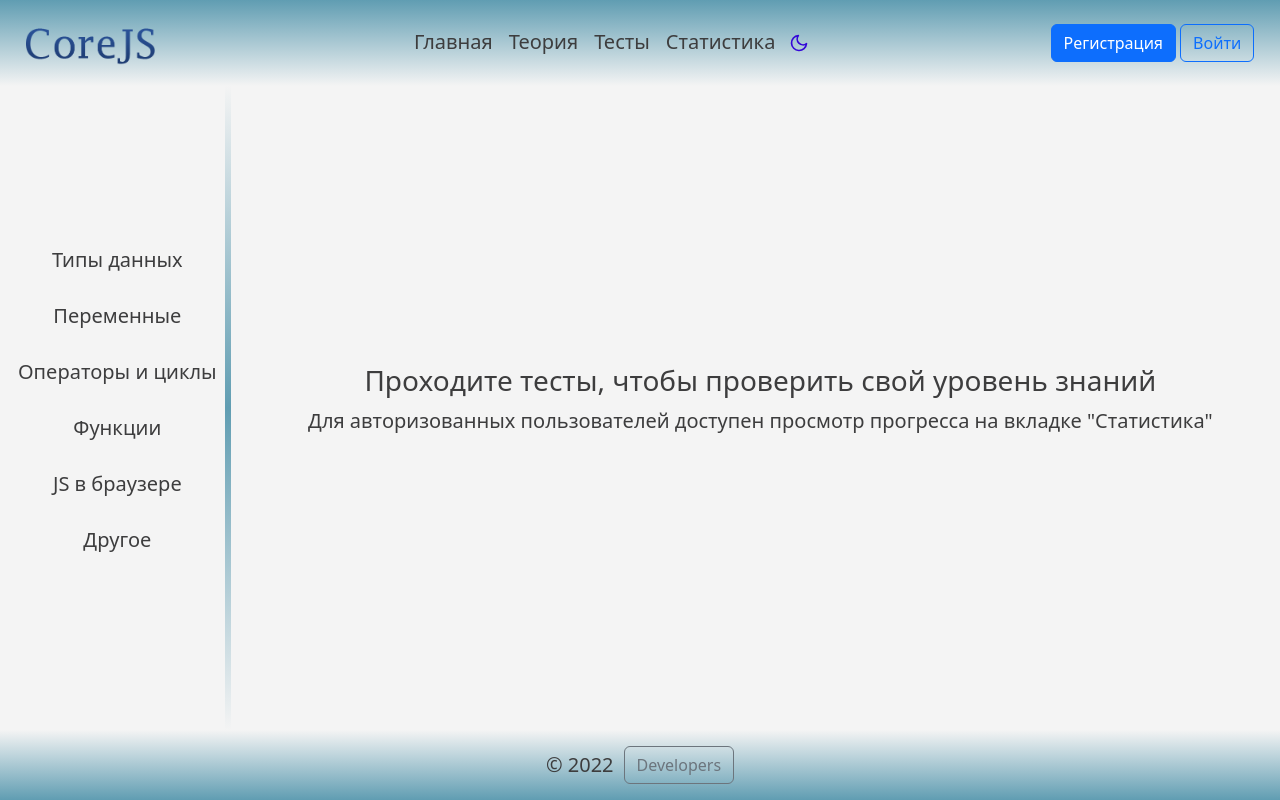
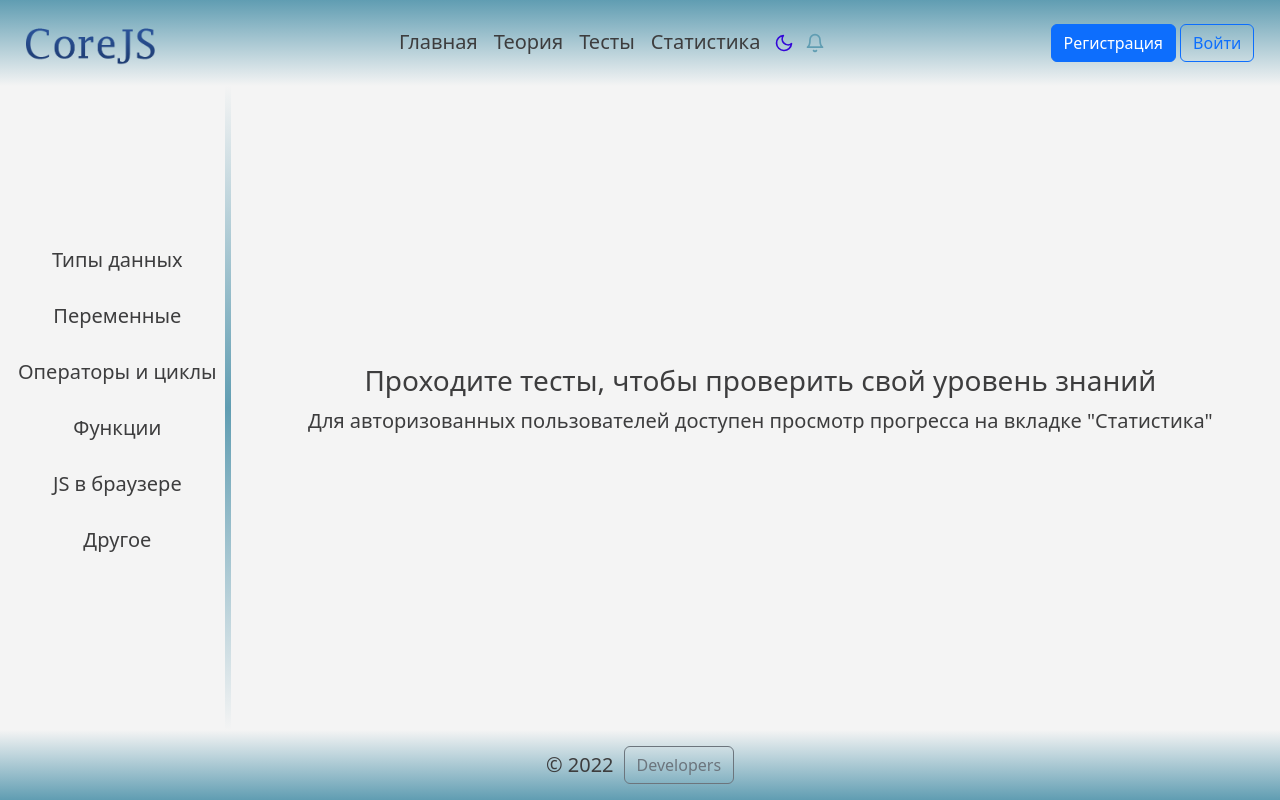
Before and after one commit to Pixel-King/CoreJS, a React (Create React App) app in the folder corejs-dev/: page /tests in a window 1280 px wide. Built offline with nearby package versions, Linux system fonts and the light colour scheme.

Commit message:
feat:add on/off sound, answer.tsx into FC

```diff
--- a/corejs-dev/src/App.css
+++ b/corejs-dev/src/App.css
@@ -132,3 +132,9 @@ code {
 input{
   border-radius: 6px;
 }
+
+.soundIcon {
+  display: flex;
+  color: var(--button-default);
+  padding: 0 5px;
+}
--- a/corejs-dev/src/App.tsx
+++ b/corejs-dev/src/App.tsx
@@ -19,6 +19,7 @@ import { initAuth, selectAuth } from './components/Autorisation/SignInForm/authS
 import User from './components/User/User';
 import Profile from './components/Profile/Profile';
 import { setState } from './components/User/userSlice';
+import ToggleSound from './components/Sound/ToggleSound';
 
 const App: React.FC = () => {
   const auth = useAppSelector(selectAuth);
@@ -70,6 +71,7 @@ const App: React.FC = () => {
               <Link to="/tests" className='nav-link'>Тесты</Link>
               <Link to='/statistics' className='nav-link'>Статистика</Link>
               <Toggle />
+              <ToggleSound />
             </Nav>
             { auth ?
             <User/> :
--- a/corejs-dev/src/app/store.ts
+++ b/corejs-dev/src/app/store.ts
@@ -1,11 +1,12 @@
 import { configureStore } from '@reduxjs/toolkit';
 import authReducer from '../components/Autorisation/SignInForm/authSlice';
 import usersReducer from '../components/User/userSlice';
-
+import soundReducer from '../components/Sound/ToggleSoundSlice';
 export const store = configureStore({
     reducer: {
         userAuth: authReducer,
-        users: usersReducer
+        users: usersReducer,
+        userSound: soundReducer,
     }
 })
 
--- /dev/null
+++ b/corejs-dev/src/components/Sound/ToggleSound.tsx
@@ -0,0 +1,29 @@
+import React from 'react';
+import { FiBell, FiBellOff } from 'react-icons/fi';
+import { useAppDispatch, useAppSelector } from '../../app/hooks';
+import { selectUserState, setState } from '../User/userSlice';
+import { selectSound } from './ToggleSoundSlice';
+import {initSound, removeSound} from './ToggleSoundSlice';
+
+
+
+const ToggleSound: React.FC = () => {
+    const sound = useAppSelector(selectSound);
+    const dispatch = useAppDispatch();
+
+    function soundOnOff() {
+        if (sound) {
+            dispatch(removeSound())
+        } else {
+            dispatch(initSound())
+        }
+    }
+
+    return (
+        <div className='soundIcon' onClick={soundOnOff}>
+            {sound ? <FiBell/> : <FiBellOff/>}
+        </div>
+    )
+}
+
+export default ToggleSound;
--- /dev/null
+++ b/corejs-dev/src/components/Sound/ToggleSoundSlice.ts
@@ -0,0 +1,29 @@
+import { createSlice } from '@reduxjs/toolkit'
+import { RootState } from '../../app/store';
+
+interface soundState {
+    sound: boolean,
+}
+
+const initialState: soundState = {
+    sound: true
+}
+
+export const soundSlice = createSlice({
+    name: 'userSound',
+    initialState,
+    reducers: {
+        initSound: (state): void => {
+            state.sound = true;
+        },
+        removeSound: (state): void => {
+            state.sound = false;
+        }
+    }
+});
+
+export const { initSound, removeSound } = soundSlice.actions
+
+export const selectSound = (state: RootState) => state.userSound.sound
+
+export default soundSlice.reducer
--- a/corejs-dev/src/components/Tests/Answer.tsx
+++ b/corejs-dev/src/components/Tests/Answer.tsx
@@ -1,4 +1,4 @@
-import React, { Component } from "react";
+import React, { Component, useState } from "react";
 import { AnswerType } from "./textTest";
 import Button from 'react-bootstrap/Button';
 import CardTest from './CardTest';
@@ -6,13 +6,8 @@ import axios, { AxiosError } from 'axios';
 //import useSound from 'use-sound';
 import correctSound from '../../sound/correct-answer-sound.mp3';
 import wrongSound from '../../sound/wrong-sound.mp3';
-
-interface IProps {
-    id: number;
-    weight: number,
-    answer: string,
-    isCorrect: boolean,
-}
+import { useAppSelector } from "../../app/hooks";
+import { selectSound } from "../Sound/ToggleSoundSlice";
 
 type PropsType = {
     id: number;
@@ -25,19 +20,23 @@ interface IState {
   color: string;
 }
 
-class Answer extends React.Component<IProps, IState> {
-    constructor(props: PropsType) {
-        super(props)
-        this.state = {
-            color: 'light',
-        };
-        this.handleAnswerButtonClick = this.handleAnswerButtonClick.bind(this);
-    }
+// class Answer extends React.Component<IProps, IState> {
+//     constructor(props: PropsType) {
+//         super(props)
+//         this.state = {
+//             color: 'light',
+//         };
+//         this.handleAnswerButtonClick = this.handleAnswerButtonClick.bind(this);
+//     }
+const Answer: React.FC<PropsType> = ({id, weight, answer, isCorrect}) => {
+    const [state, setState] = useState('light');
+    const sound = useAppSelector(selectSound);
 
-    async handleAnswerButtonClick(isCorrect: boolean, weight: number, id: number) {
+    async function handleAnswerButtonClick(isCorrect: boolean, weight: number, id: number) {
         //const [playSound] = useSound(correctSound);
         const alarmCorrect = new Audio(correctSound);
         const alarmWrong = new Audio(wrongSound);
+
         try {
             const url = 'http://localhost:4200';
             const userToken = localStorage.token;
@@ -47,10 +46,10 @@ class Answer extends React.Component<IProps, IState> {
                 }
             }
             if (isCorrect) {
-                this.setState({
-                    color: 'success'
-                });
-                alarmCorrect.play();
+                setState( 'success');
+                if (sound) {
+                    alarmCorrect.play();
+                }
                 //playSound();
 
                 const LS_tests_score = localStorage.getItem('tests_score');
@@ -73,10 +72,10 @@ class Answer extends React.Component<IProps, IState> {
                     config
                 );
             } else {
-                this.setState({
-                    color: 'danger'
-                });
-                alarmWrong.play();
+                setState('danger');
+                if (sound) {
+                    alarmWrong.play();
+                }
                 return 0;
             }
         } catch (e: unknown) {
@@ -85,16 +84,15 @@ class Answer extends React.Component<IProps, IState> {
         }
     };
 
-    render(): React.ReactNode {
-        const {answer, isCorrect, weight, id} = this.props;
         return (
-            <Button onClick={
-                () => this.handleAnswerButtonClick(isCorrect, weight, id)
-            } className='button_answer' variant={this.state.color} >
+            <Button
+            onClick={async () => await handleAnswerButtonClick(isCorrect, weight, id)}
+            className='button_answer'
+            variant={state} >
                 {answer}
             </Button>
         )
     }
-}
+
 
 export default Answer;
--- a/corejs-dev/src/components/Tests/testPage.css
+++ b/corejs-dev/src/components/Tests/testPage.css
@@ -19,6 +19,10 @@
     margin-bottom: 10px;
     grid-template-areas: 'A B C';
     grid-template-columns: 1fr 1fr 1fr;
+}
+
+.question-sound {
+    grid-area: A;
 }
 
 .question-number {
--- a/corejs-dev/src/components/User/userSlice.ts
+++ b/corejs-dev/src/components/User/userSlice.ts
@@ -8,6 +8,7 @@ interface usersState {
     userName: string,
     token: string,
     rating: string,
+    sound: boolean,
 }
 
 const initialState: usersState = {
@@ -17,6 +18,7 @@ const initialState: usersState = {
     userName: '',
     rating: '',
     token: '',
+    sound: true,
 }
 
 export const userSlice = createSlice({
@@ -24,13 +26,14 @@ export const userSlice = createSlice({
     initialState,
     reducers: {
         setState: (state, action) => {
-            const { email, role, token, id, userName, rating } = action.payload
+            const { email, role, token, id, userName, rating, sound } = action.payload
             state.id = id;
             state.email = email;
             state.isAdmin = role === "admin"? true: false;
             state.userName = userName;
             state.token = token;
             state.rating = rating;
+            state.sound = sound;
             localStorage.setItem("userID", id);
             localStorage.setItem("token", token);
         }
```
Also changed, not shown: corejs-dev/src/components/Tests/CardTest.tsx (+1 -0 lines).
